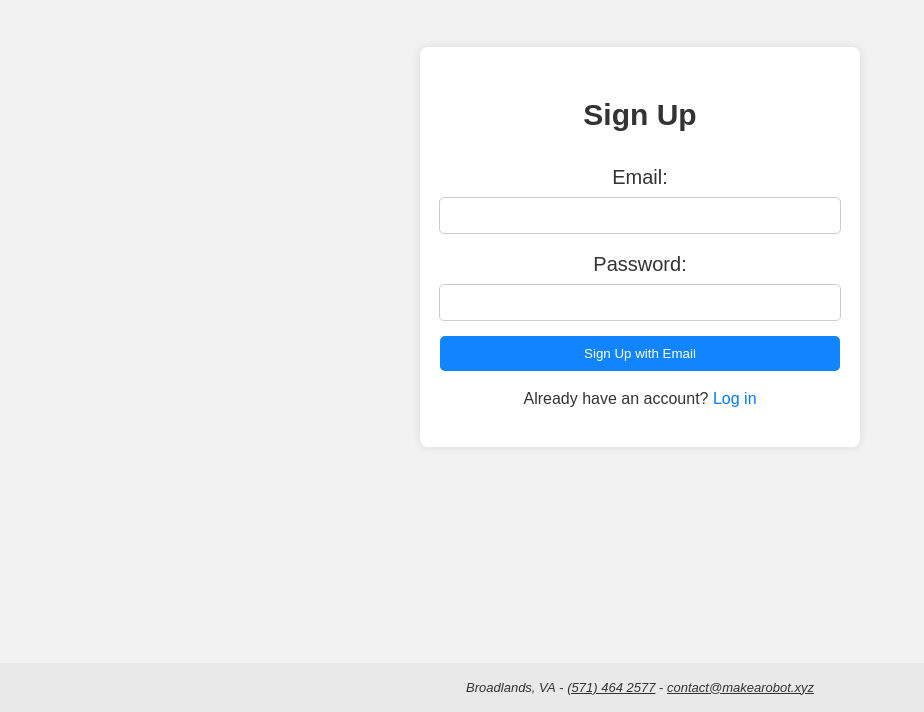
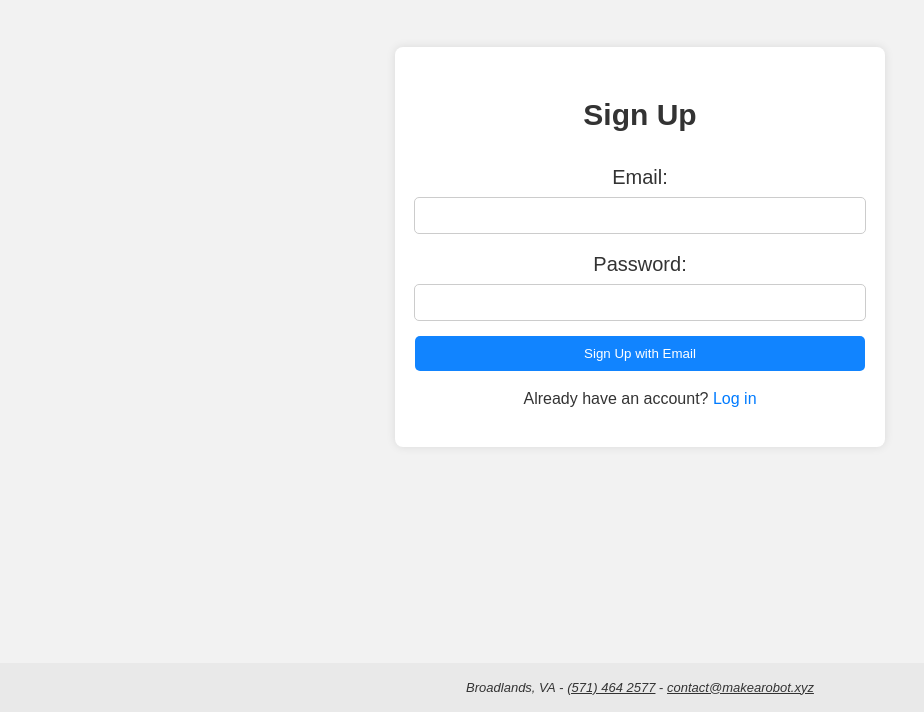
Before and after one commit to make-a-robot/ServerSite, a website: page Site/sign_up.html in a window 1280 px wide. Shown: the part 88-800 px from the top of the page, without its empty margins (0-924 px from the left). Drawn offline with Linux system fonts and the light colour scheme.

Commit message:
changed min width precentage from 35% to 30%

```diff
--- a/Site/sign_up.html
+++ b/Site/sign_up.html
@@ -15,7 +15,9 @@
             background-color: #f2f2f2;
         }
         .container {
-            max-width: 400px;
+            max-width: 75%;
+            width: 450px;
+            min-width: 30%;
             margin: 50px auto;
             padding: 20px;
             background-color: #fff;
@@ -37,6 +39,7 @@
         input[type="email"],
         input[type="password"] {
             margin-left: -1px;
+            margin-right: 1px;
             width: 100%;
             padding: 10px 0px;
             margin-bottom: 15px;
```
Also changed, not shown: Site/login.html (+3 -1 lines).
